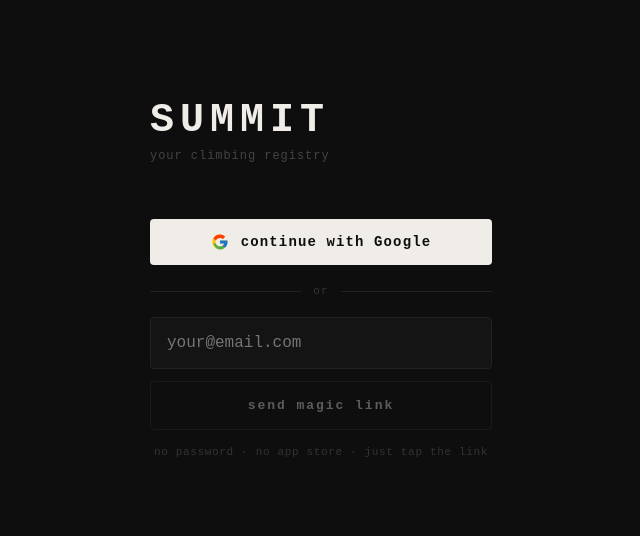
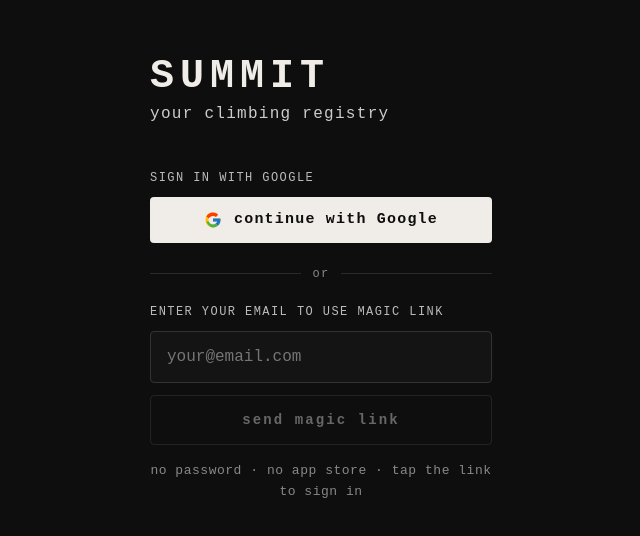
Before and after one commit to abuck20-eng/Summit-Registry, a React (Create React App) app: page / in a window 1280 px wide. Shown: the part 122-658 px from the top of the page, without its empty margins (319-959 px from the left). Built offline with nearby package versions, Linux system fonts and the light colour scheme.

Commit message:
Update AuthScreen.js

```diff
--- a/src/AuthScreen.js
+++ b/src/AuthScreen.js
@@ -10,11 +10,9 @@ export default function AuthScreen() {
 
   const handleLogin = async () => {
     if (!email.trim()) return;
-    setLoading(true);
-    setError(null);
+    setLoading(true); setError(null);
     const { error } = await supabase.auth.signInWithOtp({
-      email: email.trim(),
-      options: { emailRedirectTo: window.location.origin }
+      email: email.trim(), options: { emailRedirectTo: window.location.origin }
     });
     if (error) { setError(error.message); setLoading(false); }
     else { setSent(true); setLoading(false); }
@@ -23,8 +21,7 @@ export default function AuthScreen() {
   const handleGoogle = async () => {
     setGoogleLoading(true); setError(null);
     const { error } = await supabase.auth.signInWithOAuth({
-      provider: 'google',
-      options: { redirectTo: window.location.origin }
+      provider: 'google', options: { redirectTo: window.location.origin }
     });
     if (error) { setError(error.message); setGoogleLoading(false); }
   };
@@ -39,12 +36,13 @@ export default function AuthScreen() {
           <div style={S.sentBox}>
             <div style={S.sentIcon}>✉</div>
             <div style={S.sentTitle}>check your email</div>
-            <div style={S.sentSub}>we sent a link to {email}</div>
+            <div style={S.sentSub}>we sent a magic link to {email}</div>
             <div style={S.sentSub2}>tap it to sign in — no password needed</div>
             <button style={S.resendBtn} onClick={() => setSent(false)}>use a different email</button>
           </div>
         ) : (
           <>
+            <div style={S.sectionLabel}>sign in with Google</div>
             <button style={{ ...S.googleBtn, opacity: googleLoading ? 0.6 : 1 }} onClick={handleGoogle} disabled={googleLoading}>
               <svg width="18" height="18" viewBox="0 0 48 48" style={{ flexShrink:0 }}>
                 <path fill="#FFC107" d="M43.6 20.1H42V20H24v8h11.3C33.7 32.7 29.2 36 24 36c-6.6 0-12-5.4-12-12s5.4-12 12-12c3.1 0 5.8 1.1 7.9 3l5.7-5.7C34 6.1 29.3 4 24 4 12.9 4 4 12.9 4 24s8.9 20 20 20 20-8.9 20-20c0-1.3-.1-2.6-.4-3.9z"/>
@@ -55,16 +53,17 @@ export default function AuthScreen() {
               {googleLoading ? 'signing in...' : 'continue with Google'}
             </button>
 
-            <div style={S.divider}><div style={S.dividerLine}/><span style={{ color:"#333", fontSize:11, letterSpacing:"0.1em", flexShrink:0 }}>or</span><div style={S.dividerLine}/></div>
+            <div style={S.divider}><div style={S.dividerLine}/><span style={{ color:"#888", fontSize:12, letterSpacing:"0.1em", flexShrink:0 }}>or</span><div style={S.dividerLine}/></div>
 
+            <div style={S.sectionLabel}>enter your email to use magic link</div>
             <input style={S.input} type="email" placeholder="your@email.com" value={email}
               onChange={e => setEmail(e.target.value)} onKeyDown={e => e.key==='Enter' && handleLogin()}
               autoCapitalize="none" />
             {error && <div style={S.error}>{error}</div>}
-            <button style={{ ...S.btn, opacity: email.trim() && !loading ? 1 : 0.35 }} onClick={handleLogin} disabled={!email.trim() || loading}>
+            <button style={{ ...S.btn, opacity: email.trim() && !loading ? 1 : 0.4 }} onClick={handleLogin} disabled={!email.trim() || loading}>
               {loading ? 'sending...' : 'send magic link'}
             </button>
-            <div style={S.note}>no password · no app store · just tap the link</div>
+            <div style={S.note}>no password · no app store · tap the link to sign in</div>
           </>
         )}
       </div>
@@ -76,18 +75,19 @@ const S = {
   app: { fontFamily:"'DM Mono','Courier New',monospace", background:"#0e0e0e", minHeight:"100vh", color:"#f0ede8", maxWidth:390, margin:"0 auto", display:"flex", alignItems:"center" },
   container: { padding:"0 24px", width:"100%", boxSizing:"border-box" },
   logo: { fontSize:40, fontWeight:700, letterSpacing:"0.15em", marginBottom:6 },
-  tagline: { fontSize:12, color:"#444", letterSpacing:"0.08em", marginBottom:56 },
-  googleBtn: { width:"100%", padding:"14px 20px", background:"#f0ede8", color:"#0e0e0e", border:"none", borderRadius:4, fontSize:14, fontWeight:700, letterSpacing:"0.08em", cursor:"pointer", fontFamily:"'DM Mono',monospace", marginBottom:20, display:"flex", alignItems:"center", justifyContent:"center", gap:12, boxSizing:"border-box" },
-  divider: { display:"flex", alignItems:"center", gap:12, marginBottom:20 },
-  dividerLine: { flex:1, height:1, background:"#222" },
-  input: { width:"100%", background:"#141414", border:"1px solid #222", borderRadius:4, padding:16, color:"#f0ede8", fontSize:16, fontFamily:"'DM Mono',monospace", outline:"none", boxSizing:"border-box", marginBottom:12 },
-  error: { fontSize:12, color:"#e05555", marginBottom:12, letterSpacing:"0.04em" },
-  btn: { width:"100%", padding:16, background:"transparent", color:"#f0ede8", border:"1px solid #333", borderRadius:4, fontSize:13, fontWeight:700, letterSpacing:"0.15em", cursor:"pointer", fontFamily:"'DM Mono',monospace", marginBottom:16, boxSizing:"border-box" },
-  note: { fontSize:11, color:"#333", textAlign:"center", letterSpacing:"0.06em" },
+  tagline: { fontSize:16, color:"#ccc", letterSpacing:"0.08em", marginBottom:48 },
+  sectionLabel: { fontSize:12, color:"#bbb", letterSpacing:"0.12em", textTransform:"uppercase", marginBottom:12 },
+  googleBtn: { width:"100%", padding:"14px 20px", background:"#f0ede8", color:"#0e0e0e", border:"none", borderRadius:4, fontSize:15, fontWeight:700, letterSpacing:"0.08em", cursor:"pointer", fontFamily:"'DM Mono',monospace", marginBottom:24, display:"flex", alignItems:"center", justifyContent:"center", gap:12, boxSizing:"border-box" },
+  divider: { display:"flex", alignItems:"center", gap:12, marginBottom:24 },
+  dividerLine: { flex:1, height:1, background:"#2a2a2a" },
+  input: { width:"100%", background:"#141414", border:"1px solid #333", borderRadius:4, padding:16, color:"#f0ede8", fontSize:16, fontFamily:"'DM Mono',monospace", outline:"none", boxSizing:"border-box", marginBottom:12 },
+  error: { fontSize:13, color:"#e05555", marginBottom:12, letterSpacing:"0.04em" },
+  btn: { width:"100%", padding:16, background:"transparent", color:"#f0ede8", border:"1px solid #444", borderRadius:4, fontSize:14, fontWeight:700, letterSpacing:"0.15em", cursor:"pointer", fontFamily:"'DM Mono',monospace", marginBottom:16, boxSizing:"border-box" },
+  note: { fontSize:13, color:"#888", textAlign:"center", letterSpacing:"0.04em", lineHeight:1.6 },
   sentBox: { display:"flex", flexDirection:"column", alignItems:"center", gap:10, textAlign:"center" },
   sentIcon: { fontSize:48, marginBottom:8 },
   sentTitle: { fontSize:22, fontWeight:700, letterSpacing:"0.04em" },
-  sentSub: { fontSize:14, color:"#888" },
-  sentSub2: { fontSize:12, color:"#555", marginBottom:8 },
-  resendBtn: { background:"none", border:"none", color:"#444", fontSize:12, cursor:"pointer", fontFamily:"'DM Mono',monospace", letterSpacing:"0.06em", textDecoration:"underline", marginTop:8 },
+  sentSub: { fontSize:15, color:"#ccc" },
+  sentSub2: { fontSize:13, color:"#888", marginBottom:8 },
+  resendBtn: { background:"none", border:"none", color:"#888", fontSize:13, cursor:"pointer", fontFamily:"'DM Mono',monospace", letterSpacing:"0.06em", textDecoration:"underline", marginTop:8 },
 };
```
